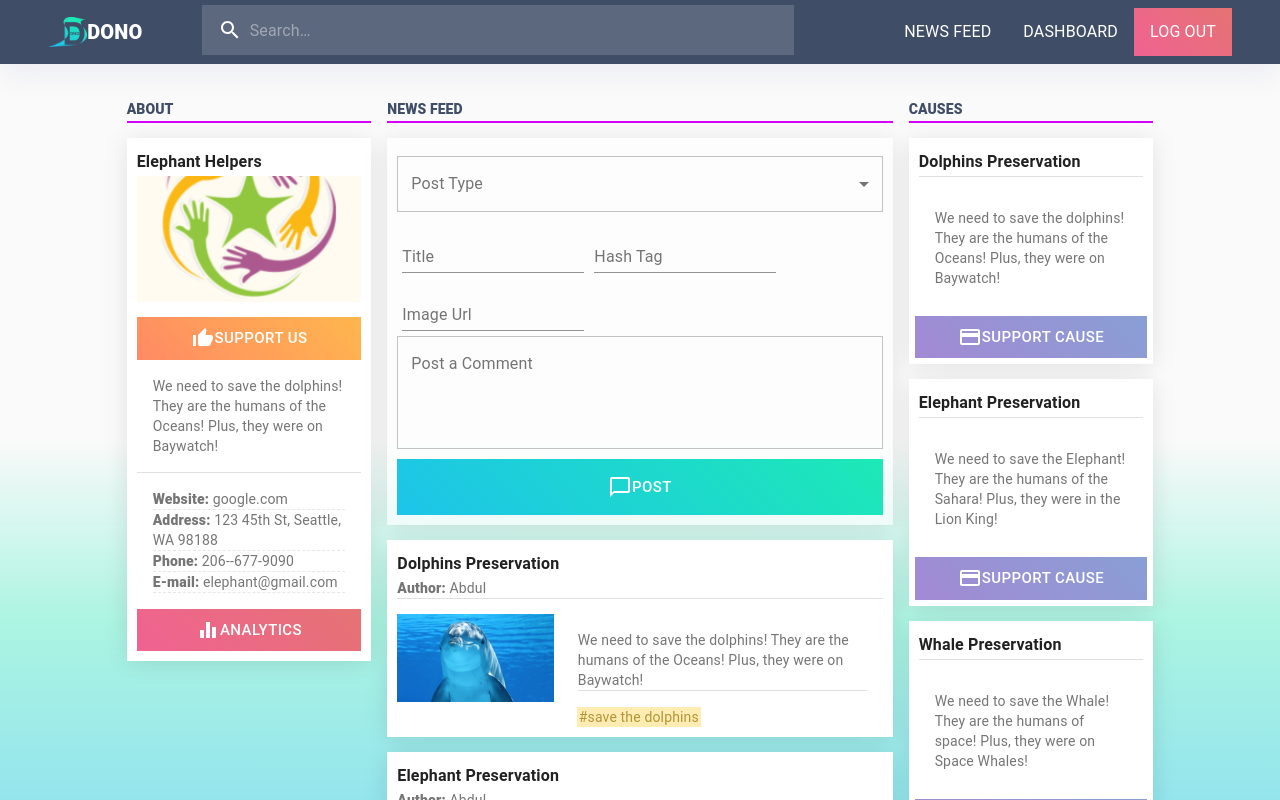
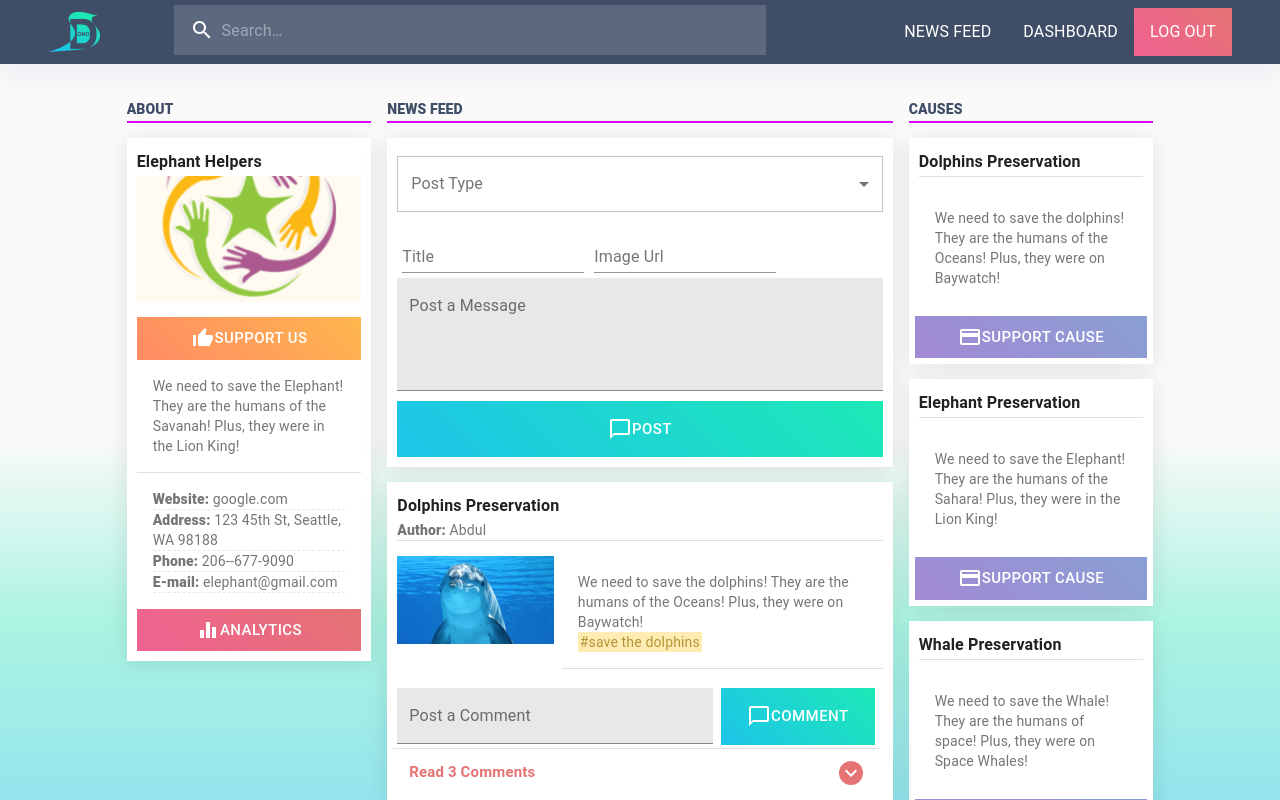
Before and after one commit to abdulhakeemdahir/deno-application, a React (Create React App) app in the folder client/: page /dashboard in a window 1280 px wide. Shown: the top 800 px of the page. Built offline with nearby package versions, Linux system fonts and the light colour scheme.

Commit message:
added commenting

```diff
--- a/client/src/components/Causes/index.js
+++ b/client/src/components/Causes/index.js
@@ -1,7 +1,6 @@
 import {
 	Typography,
 	Grid,
-	CardMedia,
 	Divider,
 	CardContent,
 	Button,
--- a/client/src/components/Post/index.js
+++ b/client/src/components/Post/index.js
@@ -57,13 +57,14 @@ export default function Post() {
 							rowsMax={4}
 							className={classes.inputMargin}
 						/>
-						<TextField
+						{/* <TextField
 							id='hashTag'
 							label='Hash Tag'
 							multiline
 							rowsMax={4}
 							className={classes.inputMargin}
-						/>
+							variant='filled'
+						/> */}
 						<TextField
 							id='imageUrl'
 							label='Image Url'
@@ -73,8 +74,8 @@ export default function Post() {
 						/>
 						<TextField
 							id='post'
-							label='Post a Comment'
-							variant='outlined'
+							label='Post a Message'
+							variant='filled'
 							multiline
 							rows={4}
 							fullWidth
--- a/client/src/components/Post/style.css
+++ b/client/src/components/Post/style.css
@@ -4,7 +4,7 @@
 }
 
 .cardPost {
-	background: rgba(255, 255, 255, 0.6);
+	background: #fff;
 	border-radius: 0px;
 	box-shadow: 0 3.42857px 23px rgb(0 0 0 / 10%);
 	padding: 10px;
--- /dev/null
+++ b/client/src/components/Splash2.js
@@ -0,0 +1,25 @@
+import { makeStyles } from "@material-ui/core/styles";
+// import Image from "../images/splash2.jpg";
+import CssBaseline from "@material-ui/core/CssBaseline";
+
+const useStyles = makeStyles({
+	gradientStyle: {
+		backgroundColor: "rgb(0, 212, 255)",
+		bottom: "0px",
+		position: "fixed",
+		height: "100%",
+		width: "100%",
+		opacity: "0.7",
+		zIndex: "-101",
+	},
+});
+export default function Splash() {
+	const classes = useStyles();
+	return (
+		<CssBaseline>
+			<div className={classes.gradientStyle}>
+				<img src={Image} alt='forest' />
+			</div>
+		</CssBaseline>
+	);
+}
--- a/client/src/components/Trending/index.js
+++ b/client/src/components/Trending/index.js
@@ -5,7 +5,7 @@ export default function Trending(props) {
 	return (
 		<div className='cardTrending'>
 			<a href={props.link} className='textStyle'>
-				<Typography variant='subtitle3' style={{ fontWeight: "bold" }}>
+				<Typography variant='body3'>
 					<TrendingUpIcon className='iconStyle' /> {props.hashTag}{" "}
 				</Typography>
 			</a>
--- a/client/src/components/Welcome.js
+++ b/client/src/components/Welcome.js
@@ -1,6 +1,6 @@
 import { Typography, Grid, Button, ButtonGroup } from "@material-ui/core";
 import { makeStyles } from "@material-ui/core/styles";
-// import Logo from "../images/logo@2x.png";
+import Logo from "../images/logo@2x.png";
 
 const useStyles = makeStyles({
 	paper: {
@@ -42,7 +42,7 @@ export default function Welcome() {
 
 	return (
 		<Grid item align='center'>
-			{/* <img src={Logo} alt='logo' style={{ height: "50px", width: "auto" }} /> */}
+			<img src={Logo} alt='logo' style={{ height: "50px", width: "auto" }} />
 			<Typography variant='h3' color='primary' style={{ fontWeight: "100" }}>
 				Welcome to Dono
 			</Typography>
--- a/client/src/components/navigation/Nav.js
+++ b/client/src/components/navigation/Nav.js
@@ -8,7 +8,6 @@ import {
 	ListItem,
 	ListItemText,
 	Hidden,
-	Typography,
 	InputBase,
 	CssBaseline,
 } from "@material-ui/core";
@@ -116,12 +115,12 @@ export default function Nav() {
 							<img
 								src={Logo}
 								alt='logo'
-								style={{ height: "30px", width: "auto" }}
+								style={{ height: "40px", width: "auto" }}
 							/>{" "}
 							{/* <AccountCircle fontSize='large' /> */}
-							<Typography variant='h6' className={classes.logoText}>
+							{/* <Typography variant='h6' className={classes.logoText}>
 								Dono
-							</Typography>
+							</Typography> */}
 						</IconButton>
 						<div className={classes.search}>
 							<div className={classes.searchIcon}>
--- a/client/src/components/news/index.js
+++ b/client/src/components/news/index.js
@@ -4,11 +4,58 @@ import {
 	CardMedia,
 	Divider,
 	CardContent,
+	Accordion,
+	AccordionSummary,
+	AccordionDetails,
+	TextField,
+	Button,
 } from "@material-ui/core";
+import { makeStyles } from "@material-ui/core/styles";
+import ChatBubbleOutlineIcon from "@material-ui/icons/ChatBubbleOutline";
+import ExpandMoreIcon from "@material-ui/icons/ExpandMore";
 import "./style.css";
 
+const useStyles = makeStyles(theme => ({
+	root: {
+		width: "100%",
+	},
+	heading: {
+		fontSize: theme.typography.pxToRem(15),
+		fontWeight: theme.typography.fontWeightBold,
+		color: "#e57373",
+	},
+	shadow: {
+		boxShadow: "none",
+		// background: "#f7f7f7",
+		borderRadius: "0px !important",
+		width: "100%",
+	},
+	commentStyle: {
+		backgroundColor: "#e57373",
+		color: "white",
+		borderRadius: "50px",
+	},
+	gridStyle: {
+		borderBottom: "1px dashed #e7e7e7",
+		paddingBottom: "2px",
+	},
+	selectEmpty: {
+		// marginTop: theme.spacing(2),
+	},
+	styleMain: {
+		background: "linear-gradient(-135deg,#1de9b6,#1dc4e9)",
+		color: "#ffffff",
+		padding: "15px",
+		// marginTop: "10px",
+		borderRadius: "0px",
+	},
+	inputMargin: {
+		// margin: "5px",
+	},
+}));
+
 export default function News(props) {
-	console.log(props.image);
+	const classes = useStyles();
 	return (
 		<Grid item className='card' xs={12}>
 			<Typography variant='subtitle1' style={{ fontWeight: "bold" }}>
@@ -27,12 +74,64 @@ export default function News(props) {
 						<Typography variant='body' color='textSecondary' component='p'>
 							{props.post}
 						</Typography>
-						<Divider />
+						<a href={props.link} className='hashTagStyle'>
+							#{props.hashTag}
+						</a>
 					</CardContent>
-					<a href={props.link} className='hashTagStyle'>
-						#{props.hashTag}
-					</a>
+					<Divider />
 				</Grid>
+			</Grid>
+			<Grid container xs={12} spacing={1}>
+				<Grid item xs={12} sm={8}>
+					<TextField
+						id='post'
+						label='Post a Comment'
+						variant='filled'
+						fullWidth
+					/>
+				</Grid>
+				<Grid item xs={12} sm={4}>
+					<Button size='large' className={classes.styleMain} fullWidth>
+						<ChatBubbleOutlineIcon /> Comment
+					</Button>
+				</Grid>
+				<Accordion className={classes.shadow}>
+					<AccordionSummary
+						expandIcon={<ExpandMoreIcon className={classes.commentStyle} />}
+						aria-controls='panel1a-content'
+						id='panel1a-header'
+					>
+						<Typography className={classes.heading}>
+							Read {props.comments.length} Comments
+						</Typography>
+					</AccordionSummary>
+					<Grid className='cardComment'>
+						{props.comments.map(card => (
+							<AccordionDetails>
+								<Grid container xs={12} className={classes.gridStyle}>
+									<Grid item xs={4}>
+										<Typography
+											variant='body'
+											color='textSecondary'
+											component='p'
+										>
+											{card.author}
+										</Typography>
+									</Grid>
+									<Grid item xs={8}>
+										<Typography
+											variant='body'
+											color='textSecondary'
+											component='p'
+										>
+											{card.post}
+										</Typography>
+									</Grid>
+								</Grid>
+							</AccordionDetails>
+						))}
+					</Grid>
+				</Accordion>
 			</Grid>
 		</Grid>
 	);
--- a/client/src/components/news/style.css
+++ b/client/src/components/news/style.css
@@ -4,6 +4,12 @@
 	box-shadow: 0 3.42857px 23px rgb(0 0 0 / 10%);
 	padding: 10px;
 	margin: 10px;
+}
+
+.cardComment {
+	background: #ffffff;
+	border-radius: 0px;
+	box-shadow: 0 3.42857px 23px rgb(0 0 0 / 10%);
 }
 
 .media {
@@ -19,7 +25,7 @@
 	text-transform: lowercase;
 	border-radius: 0px;
 	padding: 2px;
-	margin-left: 15px !important;
+	/* margin-top: 5px !important; */
 }
 
 .authorStyle {
--- a/client/src/containers/Dashboard/index.js
+++ b/client/src/containers/Dashboard/index.js
@@ -21,7 +21,7 @@ import Post from "../../components/Post";
 import Causes from "../../components/Causes";
 import About from "../../components/About";
 import Footer from "../../components/Footer";
-// import Splash from "../../components/Splash";
+// import Splash from "../../components/Splash2";
 
 function TabPanel(props) {
 	const { children, value, index, ...other } = props;
@@ -90,7 +90,7 @@ export default function Main() {
 			url: "#",
 			thumbnail: NGO,
 			bio:
-				"We need to save the dolphins! They are the humans of the Oceans! Plus, they were on Baywatch!",
+				"We need to save the Elephant! They are the humans of the Savanah! Plus, they were in the Lion King!",
 			followers: "5000",
 			website: "google.com",
 			address: "123 45th St, Seattle, WA 98188",
@@ -107,6 +107,20 @@ export default function Main() {
 			post:
 				"We need to save the dolphins! They are the humans of the Oceans! Plus, they were on Baywatch!",
 			hashTag: "Save the Dolphins",
+			comments: [
+				{
+					author: "Jake",
+					post: "This is a test comment",
+				},
+				{
+					author: "Bobby",
+					post: "This is a test comment",
+				},
+				{
+					author: "Drake",
+					post: "This is a test comment",
+				},
+			],
 		},
 		{
 			title: "Elephant Preservation",
@@ -116,6 +130,20 @@ export default function Main() {
 			post:
 				"We need to save the Elephant! They are the humans of the Sahara! Plus, they were in the Lion King!",
 			hashTag: "Save the Elephant",
+			comments: [
+				{
+					author: "Chris",
+					post: "This is a test comment",
+				},
+				{
+					author: "Sherman",
+					post: "This is a test comment",
+				},
+				{
+					author: "Drake",
+					post: "This is a test comment",
+				},
+			],
 		},
 		{
 			title: "Whale Preservation",
@@ -125,6 +153,28 @@ export default function Main() {
 			post:
 				"We need to save the Whale! They are the humans of space! Plus, they were on Space Whales!",
 			hashTag: "Save the Whale",
+			comments: [
+				{
+					author: "Ani",
+					post:
+						"We need to save the Whale! They are the humans of space! Plus, they were on Space Whales!",
+				},
+				{
+					author: "Stewart",
+					post:
+						"We need to save the Whale! They are the humans of space! Plus, they were on Space Whales!",
+				},
+				{
+					author: "Cassandra",
+					post:
+						"We need to save the Whale! They are the humans of space! Plus, they were on Space Whales!",
+				},
+				{
+					author: "Cassandra",
+					post:
+						"We need to save the Whale! They are the humans of space! Plus, they were on Space Whales!",
+				},
+			],
 		},
 	]);
 
@@ -181,6 +231,7 @@ export default function Main() {
 											image={card.thumbnail}
 											post={card.post}
 											hashTag={card.hashTag}
+											comments={card.comments}
 										/>
 									))}
 								</Grid>
@@ -221,6 +272,7 @@ export default function Main() {
 											image={card.thumbnail}
 											post={card.post}
 											hashTag={card.hashTag}
+											comments={card.comments}
 										/>
 									))}
 								</Grid>
--- a/client/src/containers/Main/index.js
+++ b/client/src/containers/Main/index.js
@@ -105,6 +105,20 @@ export default function Main() {
 			post:
 				"We need to save the dolphins! They are the humans of the Oceans! Plus, they were on Baywatch!",
 			hashTag: "Save the Dolphins",
+			comments: [
+				{
+					author: "Jake",
+					post: "This is a test comment",
+				},
+				{
+					author: "Bobby",
+					post: "This is a test comment",
+				},
+				{
+					author: "Drake",
+					post: "This is a test comment",
+				},
+			],
 		},
 		{
 			title: "Elephant Preservation",
@@ -114,6 +128,20 @@ export default function Main() {
 			post:
 				"We need to save the Elephant! They are the humans of the Sahara! Plus, they were in the Lion King!",
 			hashTag: "Save the Elephant",
+			comments: [
+				{
+					author: "Chris",
+					post: "This is a test comment",
+				},
+				{
+					author: "Sherman",
+					post: "This is a test comment",
+				},
+				{
+					author: "Drake",
+					post: "This is a test comment",
+				},
+			],
 		},
 		{
 			title: "Whale Preservation",
@@ -123,6 +151,28 @@ export default function Main() {
 			post:
 				"We need to save the Whale! They are the humans of space! Plus, they were on Space Whales!",
 			hashTag: "Save the Whale",
+			comments: [
+				{
+					author: "Ani",
+					post:
+						"We need to save the Whale! They are the humans of space! Plus, they were on Space Whales!",
+				},
+				{
+					author: "Stewart",
+					post:
+						"We need to save the Whale! They are the humans of space! Plus, they were on Space Whales!",
+				},
+				{
+					author: "Cassandra",
+					post:
+						"We need to save the Whale! They are the humans of space! Plus, they were on Space Whales!",
+				},
+				{
+					author: "Cassandra",
+					post:
+						"We need to save the Whale! They are the humans of space! Plus, they were on Space Whales!",
+				},
+			],
 		},
 	]);
 
@@ -167,6 +217,7 @@ export default function Main() {
 											image={card.thumbnail}
 											post={card.post}
 											hashTag={card.hashTag}
+											comments={card.comments}
 										/>
 									))}
 								</Grid>
@@ -206,6 +257,7 @@ export default function Main() {
 											image={card.thumbnail}
 											post={card.post}
 											hashTag={card.hashTag}
+											comments={card.comments}
 										/>
 									))}
 								</Grid>
```
Also changed, not shown: client/src/images/splash2.jpg (added), client/src/images/splash2.png (added).
